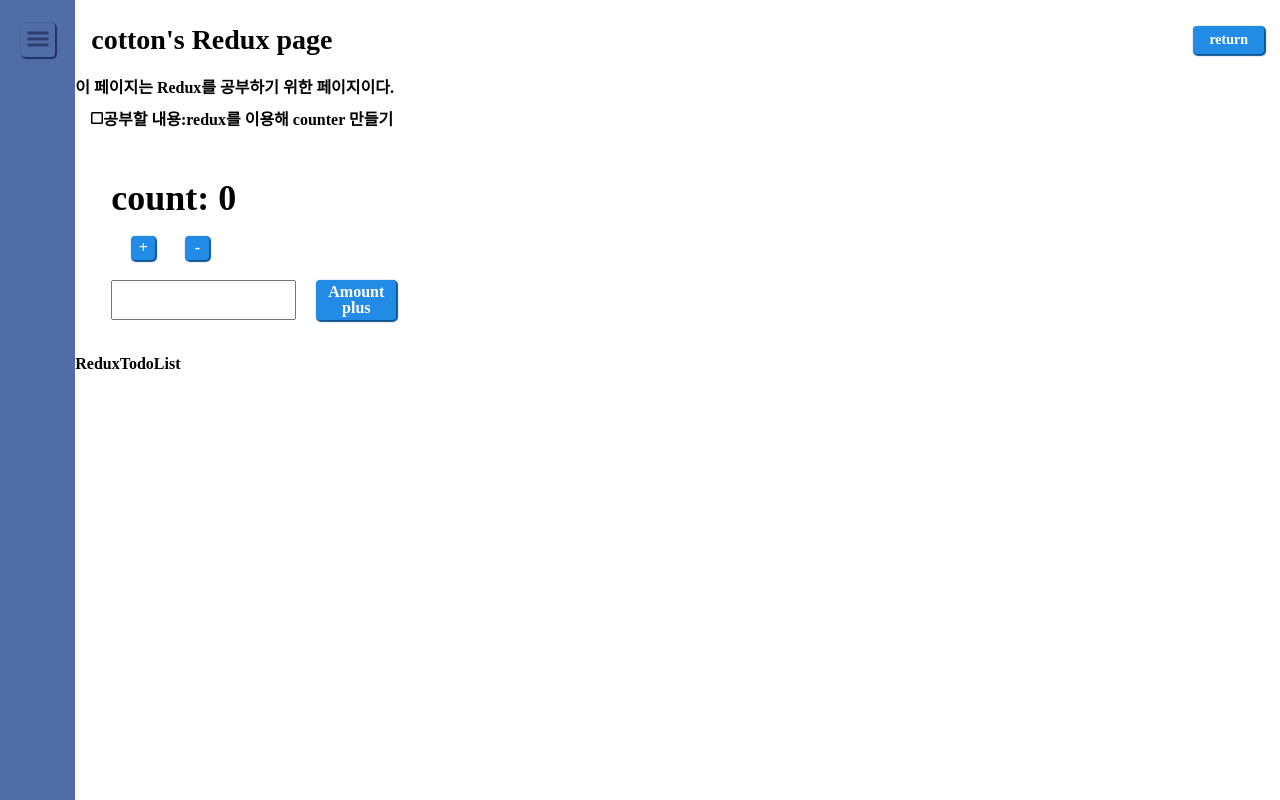
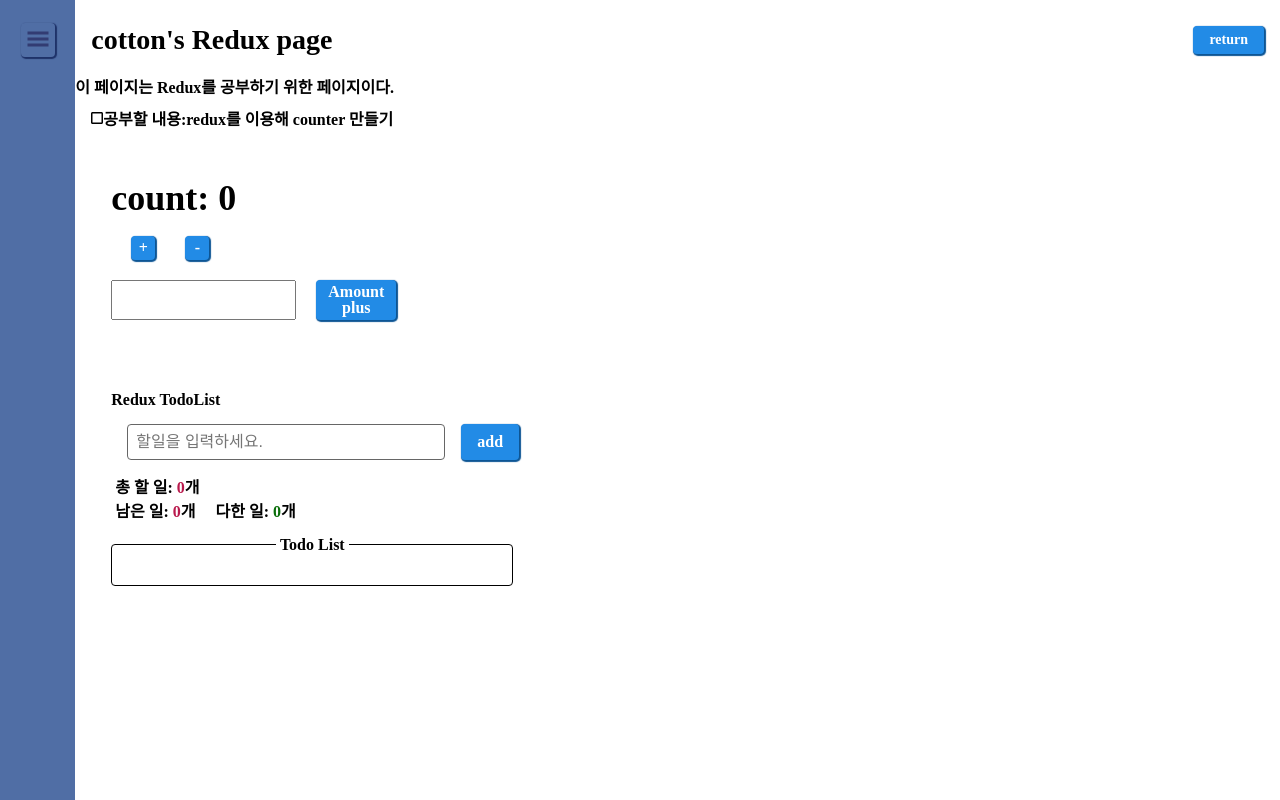
Before and after one commit to beomseok37/nextjs-practice, a Next.js app in the folder follow-todolist/: page /redux in a window 1280 px wide. Built offline with nearby package versions, Linux system fonts and the light colour scheme; a web font is replaced by a local one.

Commit message:
feat: todo component 작성
- todo list
- todo

```diff
--- /dev/null
+++ b/follow-todolist/src/components/ReduxTodoList/Todo/index.tsx
@@ -0,0 +1,52 @@
+import { ReactElement } from 'react';
+import { useDispatch } from 'react-redux';
+import {
+  ImCheckboxUnchecked,
+  ImCheckboxChecked,
+  ImCancelCircle,
+} from 'react-icons/im';
+import { BsCheckCircle } from 'react-icons/bs';
+
+import Row from 'src/components/Grid/Row';
+
+import { TodoType } from 'src/types';
+
+import { remove, check } from 'src/redux/reducer/todo';
+
+import { Title, TodoWrapper, IconButton } from './style';
+
+interface props {
+  todo: TodoType;
+}
+
+function Todo({ todo }: props): ReactElement {
+  const dispatch = useDispatch();
+  const handleCheck = () => {
+    dispatch(check(todo));
+  };
+  const handleRemove = () => {
+    dispatch(remove(todo.work));
+  };
+  return (
+    <TodoWrapper check={todo.check}>
+      <Row alignItems="center">
+        {todo.check ? (
+          <ImCheckboxChecked size={12} />
+        ) : (
+          <ImCheckboxUnchecked size={12} />
+        )}
+        <Title>{todo.work}</Title>
+      </Row>
+      <Row>
+        <IconButton done check={todo.check}>
+          <BsCheckCircle onClick={handleCheck} />
+        </IconButton>
+        <IconButton onClick={handleRemove} check={todo.check}>
+          <ImCancelCircle />
+        </IconButton>
+      </Row>
+    </TodoWrapper>
+  );
+}
+
+export default Todo;
--- /dev/null
+++ b/follow-todolist/src/components/ReduxTodoList/Todo/style.ts
@@ -0,0 +1,52 @@
+/* eslint-disable no-nested-ternary */
+import styled from '@emotion/styled';
+
+interface TodoWrapperProps {
+  check: boolean;
+}
+
+interface IconButtonProps {
+  done?: boolean;
+  check: boolean;
+}
+
+const TodoWrapper = styled.div<TodoWrapperProps>`
+  display: flex;
+  align-items: center;
+  justify-content: space-between;
+  padding: 10px 20px;
+  width: 300px;
+  background: ${({ check }) => (check ? '#fff' : '#eee')};
+  border-radius: 20px;
+  margin-bottom: 10px;
+  transition: all ease 0.8s;
+`;
+
+const Title = styled.p`
+  width: 240px;
+  word-break: break-all;
+`;
+
+const IconButton = styled.button<IconButtonProps>`
+  width: 20px;
+  height: 20px;
+  padding: 2px;
+  margin-left: 8px;
+  background: ${({ done, check }) =>
+    done ? (check ? '#bbb' : '#74D19D') : '#e08eb1'};
+  border-radius: 10px;
+  box-shadow: 1px 1px 1px 1px
+    ${({ done, check }) => (done ? (check ? '#444' : '#006400') : '#b9062f')};
+  &:hover {
+    cursor: pointer;
+  }
+  &:active {
+    box-shadow: none;
+  }
+`;
+
+IconButton.defaultProps = {
+  done: false,
+};
+
+export { Title, TodoWrapper, IconButton };
--- a/follow-todolist/src/components/ReduxTodoList/index.tsx
+++ b/follow-todolist/src/components/ReduxTodoList/index.tsx
@@ -1,7 +1,67 @@
-import { ReactElement } from 'react';
+import { ChangeEvent, ReactElement, useState } from 'react';
+import { useDispatch, useSelector } from 'react-redux';
+
+import Column from 'src/components/Grid/Column';
+import Row from 'src/components/Grid/Row';
+import Input from 'src/components/base/Input';
+import MyButton from 'src/components/MyButton';
+import { selectTodoList, add } from 'src/redux/reducer/todo';
+
+import Todo from './Todo';
+
+import { P, Number, TodoList, Title } from './style';
 
 function ReduxTodoList(): ReactElement {
-  return <>ReduxTodoList</>;
+  const dispatch = useDispatch();
+  const todoList = useSelector(selectTodoList);
+  const [todoInput, setTodoInput] = useState('');
+
+  const handleChange = (e: ChangeEvent<HTMLInputElement>) => {
+    setTodoInput(e.target.value);
+  };
+
+  const handleAddTodo = () => {
+    dispatch(add({ work: todoInput, check: false }));
+    setTodoInput('');
+  };
+
+  return (
+    <Column padding="36px">
+      <p>Redux TodoList</p>
+      <Row padding="16px">
+        <Input
+          width="300px"
+          placeholder="할일을 입력하세요."
+          onChange={handleChange}
+          value={todoInput}
+        />
+        <MyButton onClick={handleAddTodo}>add</MyButton>
+      </Row>
+      <Row padding="4px">
+        <P>총 할 일:</P>
+        <Number>{todoList.length.toString()}</Number>
+        <P>개</P>
+      </Row>
+      <Row padding="4px">
+        <P>남은 일:</P>
+        <Number>{todoList.filter((todo) => !todo.check).length}</Number>
+        <P>개</P>
+        <P />
+        <P />
+        <P />
+        <P />
+        <P>다한 일:</P>
+        <Number done>{todoList.filter((todo) => todo.check).length}</Number>
+        <P>개</P>
+      </Row>
+      <TodoList>
+        <Title>Todo List</Title>
+        {todoList.map((todo, index) => (
+          <Todo key={todo.work + index.toString()} todo={todo} />
+        ))}
+      </TodoList>
+    </Column>
+  );
 }
 
 export default ReduxTodoList;
--- /dev/null
+++ b/follow-todolist/src/components/ReduxTodoList/style.ts
@@ -0,0 +1,38 @@
+import styled from '@emotion/styled';
+
+interface NumberProps {
+  done?: boolean;
+}
+
+const TodoList = styled.div`
+  position: relative;
+  display: flex;
+  flex-direction: column;
+  align-items: center;
+  width: 360px;
+  padding: 20px;
+  margin-top: 20px;
+  border: 1px solid #000;
+  border-radius: 4px;
+`;
+
+const Title = styled.p`
+  position: absolute;
+  top: -12px;
+  background: #fff;
+  padding: 4px;
+`;
+
+const P = styled.p`
+  margin-right: 4px;
+`;
+
+const Number = styled.p<NumberProps>`
+  color: ${({ done }) => (done ? `#0A6E0A` : `	#B91A4D`)};
+`;
+
+Number.defaultProps = {
+  done: false,
+};
+
+export { P, Number, TodoList, Title };
```
